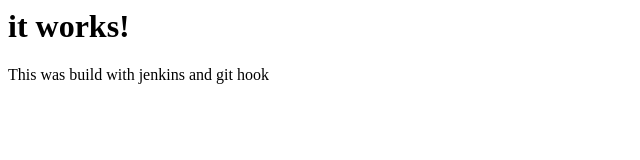
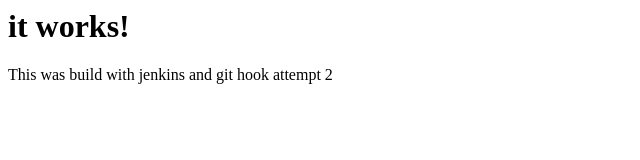
Before and after one commit to 0x6b61747a65/jenkins, a plain HTML site: page index.html in a window 1280 px wide. Shown: the full height of the page, 0-640 px from the left. Drawn offline with Linux system fonts and the light colour scheme.

Commit message:
attempt 2 to build with jenkins and webhook

```diff
--- a/index.html
+++ b/index.html
@@ -1,3 +1,3 @@
 <h1>it works!</h1>
 
-<p>This was build with jenkins and git hook</p>
+<p>This was build with jenkins and git hook attempt 2</p>
```
